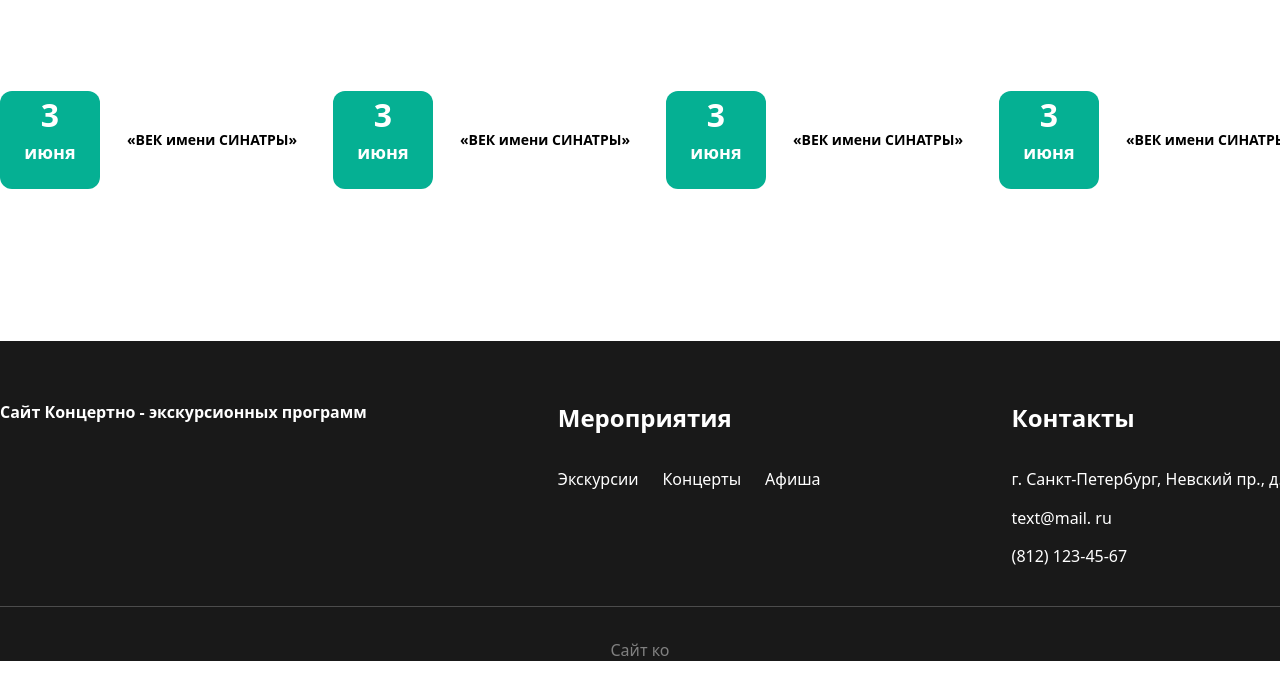
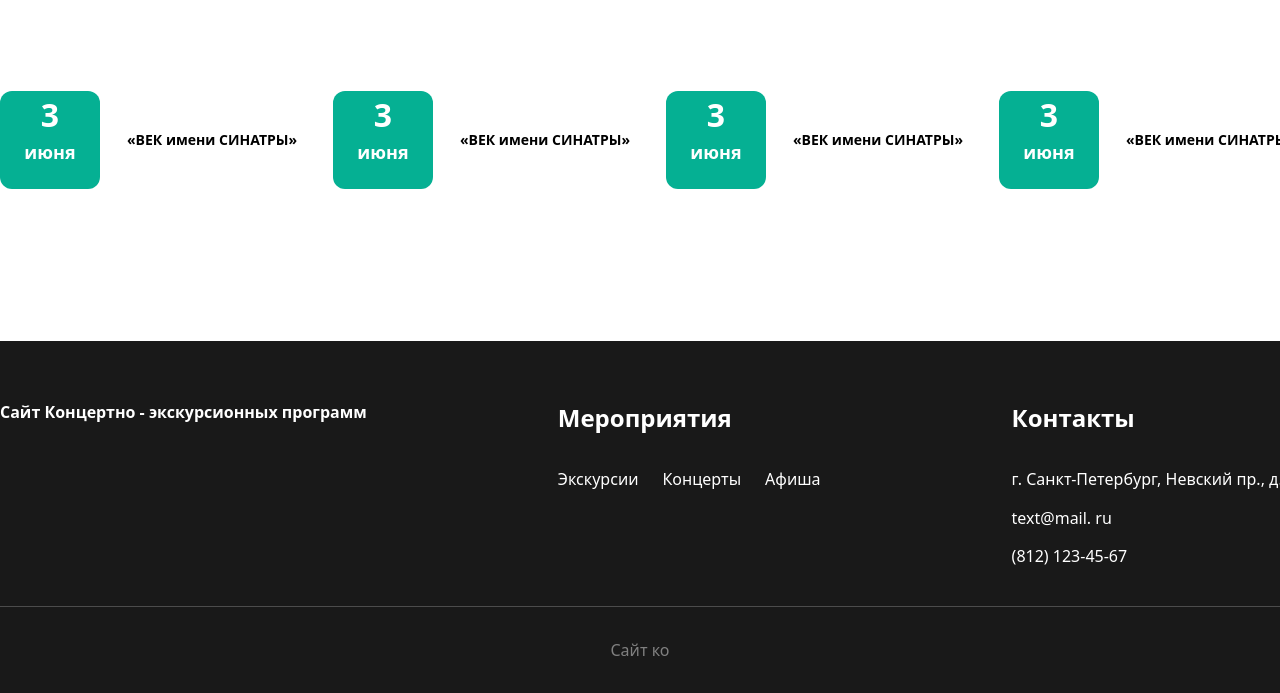
Before and after one commit to Inhumanity-Kills/Tailwind-Css, a plain HTML site: page index.html in a window 1280 px wide. Shown: the part 2641-3334 px from the top of the page. Before the commit the page ends 3302 px from the top, so only its background shows below. Drawn offline with nearby package versions, Linux system fonts and the light colour scheme.

Commit message:
changed positions6

```diff
--- a/index.html
+++ b/index.html
@@ -289,8 +289,8 @@
                 <div class="flex justify-center">
                 <div class="border-b-1 border-[gray] w-[1296px] opacity-[50%]  "></div>
                 </div>
-                <div class="flex justify-center items-center pt-8">
-                    <p class="text-[gray] text-[16px] leading-[140%] font-normal">
+                <div class="flex justify-center items-center pt-8 pb-8">
+                    <p class="text-[gray] text-[16px] leading-[140%] font-normal ">
                     Сайт ко
                     </p>
                 </div>
```
